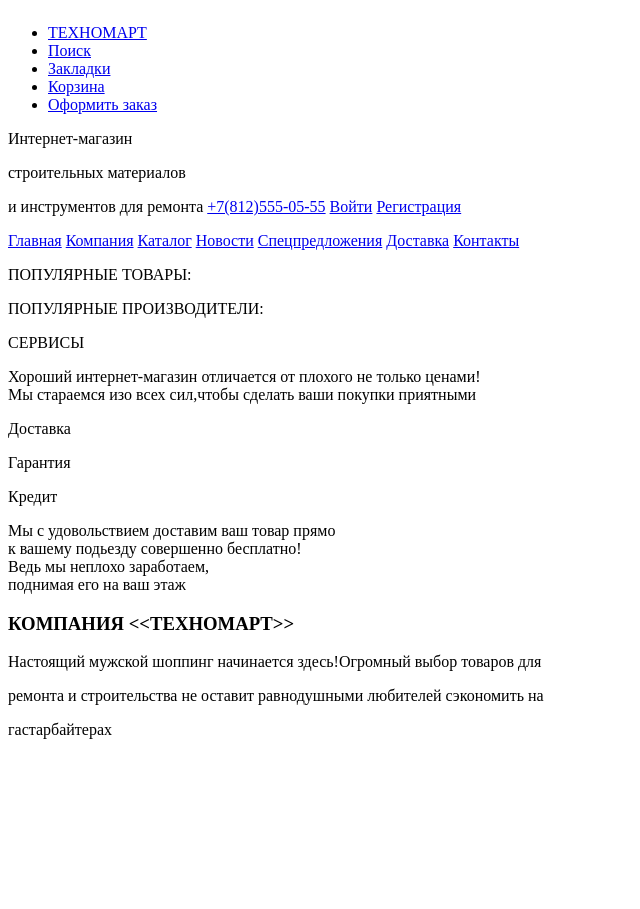
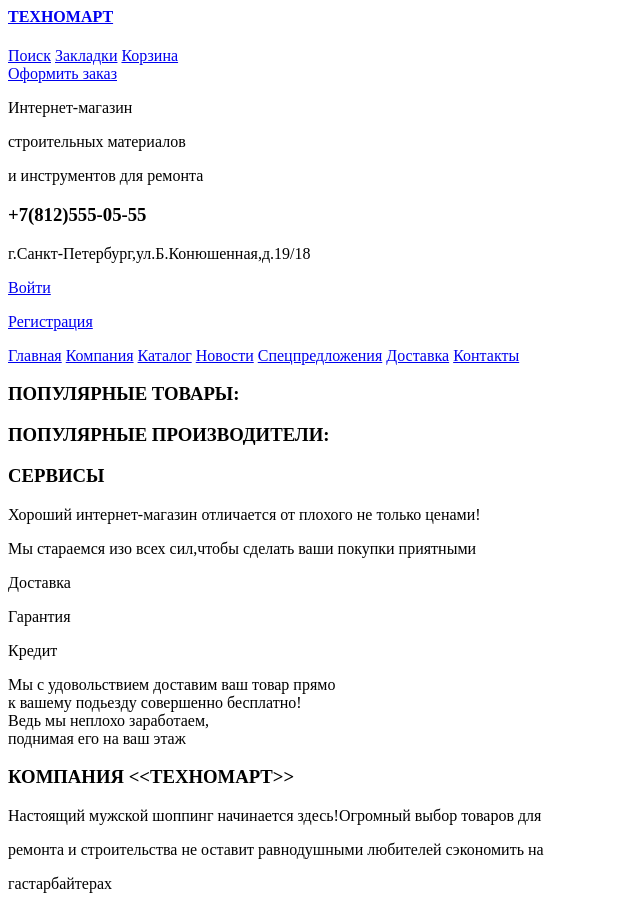
Before and after one commit to Barmanas/1469677-technomart-29, a plain HTML site: page index.html in a window 1280 px wide. Shown: the whole page, without its empty margins (0-640 px from the left). Before the commit the page ends 800 px from the top, so only its background shows below. Drawn offline with Linux system fonts and the light colour scheme.

Commit message:
Разметка главной страницы.Сделала шапку

```diff
--- a/index.html
+++ b/index.html
@@ -2,26 +2,26 @@
 <body>
 	<header>
 		<nav>
-		    <a>
-		    	<img src="">
-			<ul>
-			 <li><a href="blank.html">ТЕХНОМАРТ</a></li>
-		     <li><a href="blank.html">Поиск<a/></li>
-		     <li><a href="blank.html">Закладки<a/></li>
-		     <li><a href="blank.html">Корзина<a/></li>
-		     <li><a href="blank.html">Оформить заказ<a/></l>
-            </ul>
+			   <h4><a href="blank.html">ТЕХНОМАРТ</a></h4>
+			  <section>
+		       <h><a href="blank.html">Поиск<a/></h>
+		       <h><a href="blank.html">Закладки<a/></h>
+		       <h><a href="blank.html">Корзина<a/></h>
+		      </section>
+		       <h><a href="blank.html">Оформить заказ<a/></h>
+
+            <section>
               <p>Интернет-магазин
-	         <p> строительных материалов
-	         <p> и инструментов для ремонта
-	          <a href="blank.html">+7(812)555-05-55</a>
-              <a href="blank.html">Войти</a>
-              <a href="blank.html">Регистрация</a>
-		</nav>
-	</header>
-
+	          <p>строительных материалов
+	          <p>и инструментов для ремонта
+	          <h3>+7(812)555-05-55</h3>
+	          <p>г.Санкт-Петербург,ул.Б.Конюшенная,д.19/18</p>
+	        </section>
+	          <div>
+              <p><a href="blank.html">Войти</a></p>
+              <p><a href="blank.html">Регистрация</a></p>
+              </div>
         <main>
-	<section>
 	       <a href="blank.html">Главная</a>
 	       <a href="blank.html">Компания</a>
 	       <a href="blank.html">Каталог</a>
@@ -29,23 +29,26 @@
 	       <a href="blank.html">Спецпредложения</a>
 	       <a href="blank.html">Доставка</a>
 	       <a href="blank.html">Контакты</a>
-    </section>
+       </main>
+	   </nav>
+	</header>
     <section>
-    <p>ПОПУЛЯРНЫЕ ТОВАРЫ:
+    <h3>ПОПУЛЯРНЫЕ ТОВАРЫ:
     	<figure>
 
     	</figure>
     </section>
       <section>
-    <p>ПОПУЛЯРНЫЕ ПРОИЗВОДИТЕЛИ:
+    <h3>ПОПУЛЯРНЫЕ ПРОИЗВОДИТЕЛИ:</h3>
+
     	<figure>
 
     	</figure>
       </section>
         <section>
-          <p>СЕРВИСЫ
-    	   <div>Хороший интернет-магазин отличается от плохого не только ценами!</div>
-    	   <div>Мы стараемся изо всех сил,чтобы сделать ваши покупки приятными</div>
+          <h3>СЕРВИСЫ</h3>
+    	   <p>Хороший интернет-магазин отличается от плохого не только ценами!</p>
+    	   <p>Мы стараемся изо всех сил,чтобы сделать ваши покупки приятными</p>
         </section>
         <section>
         	<p>Доставка</p>
@@ -60,7 +63,7 @@
            <div>поднимая его на ваш этаж</div>
          </section>
          <section>
-         	<h3>КОМПАНИЯ <<ТЕХНОМАРТ>></h2>
+         	<h3>КОМПАНИЯ <<ТЕХНОМАРТ>></h3>
          		<p>Настоящий мужской шоппинг начинается здесь!Огромный выбор товаров для</p><p> ремонта и строительства не оставит равнодушными любителей сэкономить на</p><p>гастарбайтерах</p>
 
          </section>
```
Lines whose indentation alone changed are shown as unchanged.
